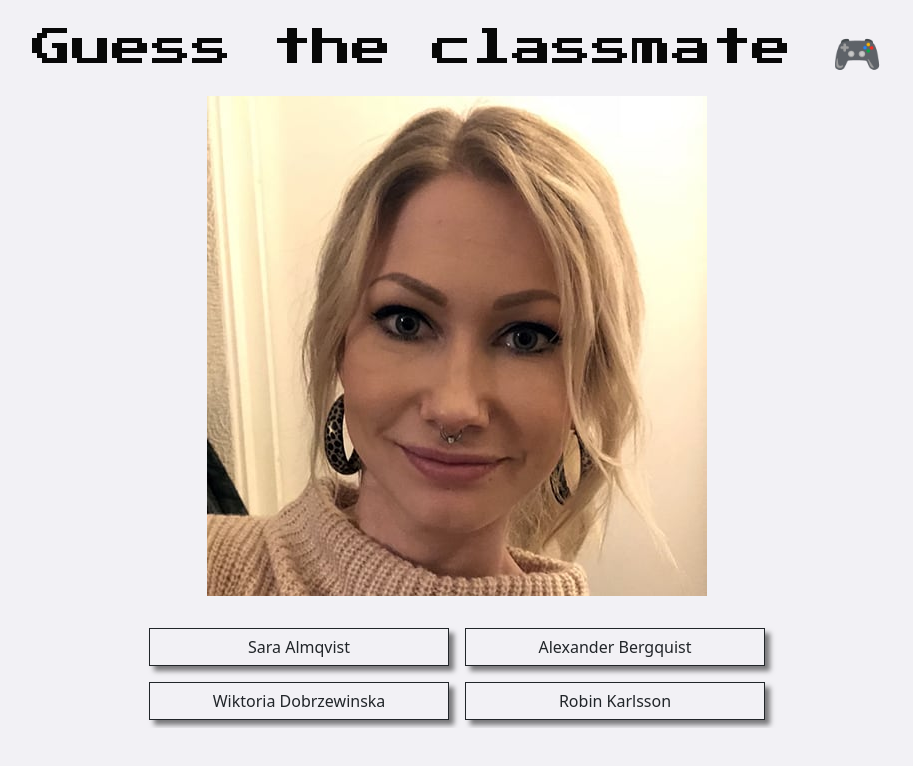
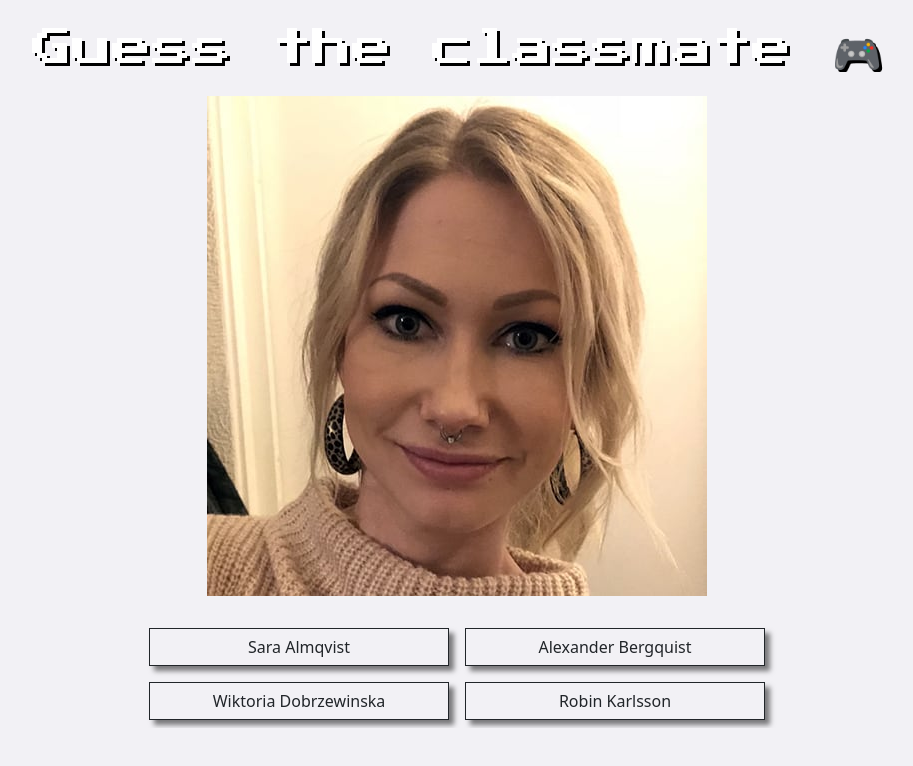
Before and after one commit to hannahakanson/quizgame, a plain HTML site: page index.html in a window 1280 px wide. Shown: the whole page, without its empty margins (183-1096 px from the left). Drawn offline with nearby package versions, Linux system fonts and the light colour scheme.

Commit message:
Small changes

```diff
--- a/index.html
+++ b/index.html
@@ -14,7 +14,7 @@
 </head>
 <body>
 
-    <h1 class="m-4 text-center">Guess the classmate 🎮</h1>
+    <h1 id="guess-classmate" class="m-4 text-center">Guess the classmate 🎮</h1>
 
     <main>
         <!--IMAGE OF STUDENT-->
@@ -32,7 +32,6 @@
             <h4 class="text-center" id="highscore"></h4>
          </div>
 
-
         <!--BUTTON CONTAINER FOR PLAY AGAIN-->
         <div id="play-again-container" class="button-container col text-center m-4">
         </div>
--- a/script.js
+++ b/script.js
@@ -171,7 +171,6 @@ const btnContainer = document.querySelector("#button-container");
 const showResults = document.querySelector("#correct-answers");
 const playAgainContainer = document.querySelector("#play-again-container");
 const showHighscore = document.querySelector("#highscore");
-let placeholder
 
 let playAgain;
 
--- a/style.css
+++ b/style.css
@@ -22,6 +22,11 @@ body {
 
 h1, h4 {
     font-family: 'Press Start 2P', cursive;
+}
+
+#guess-classmate {
+    color: white;
+    text-shadow: 3px 3px black;
 }
 
 #studentImg {
```
